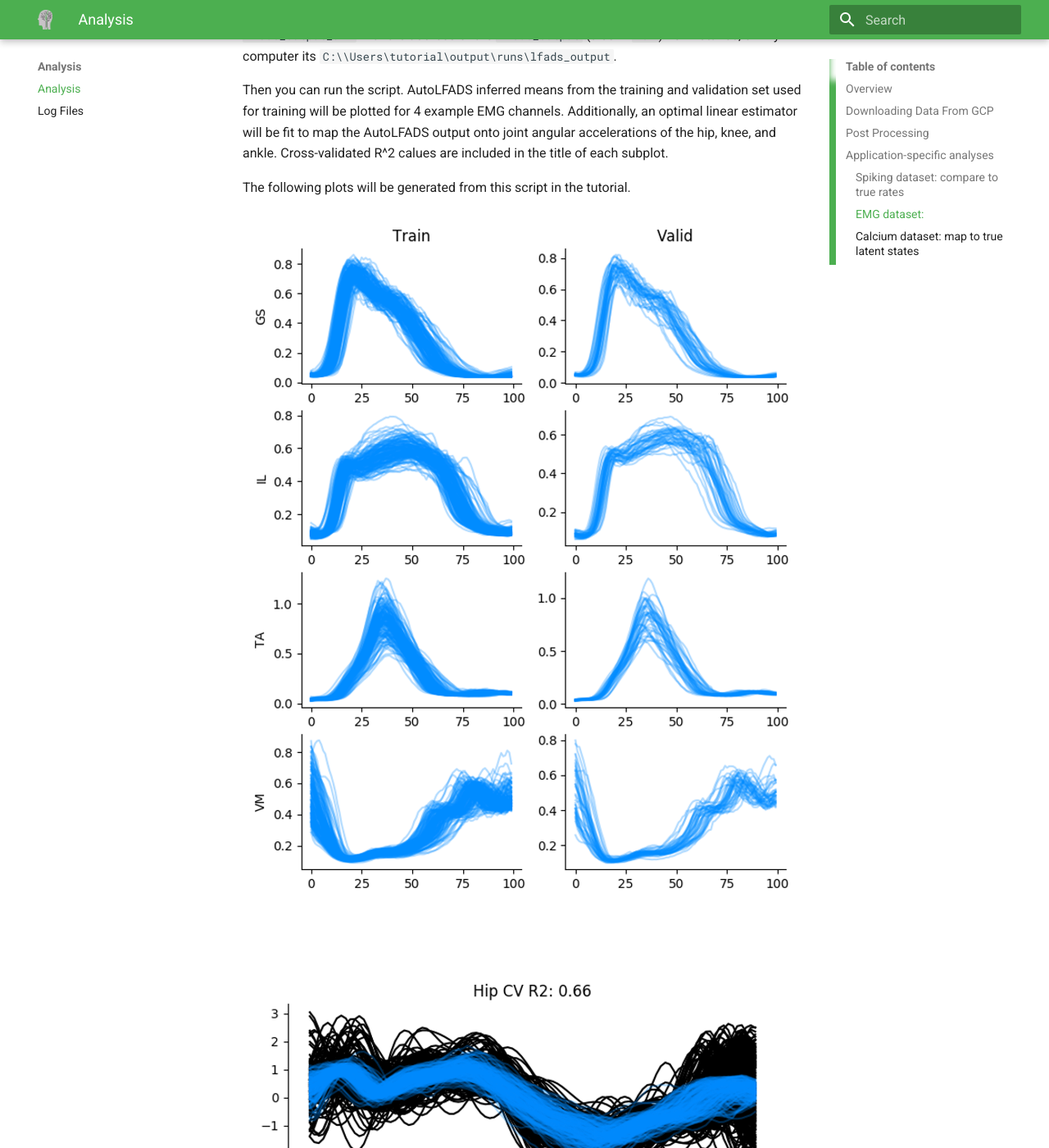
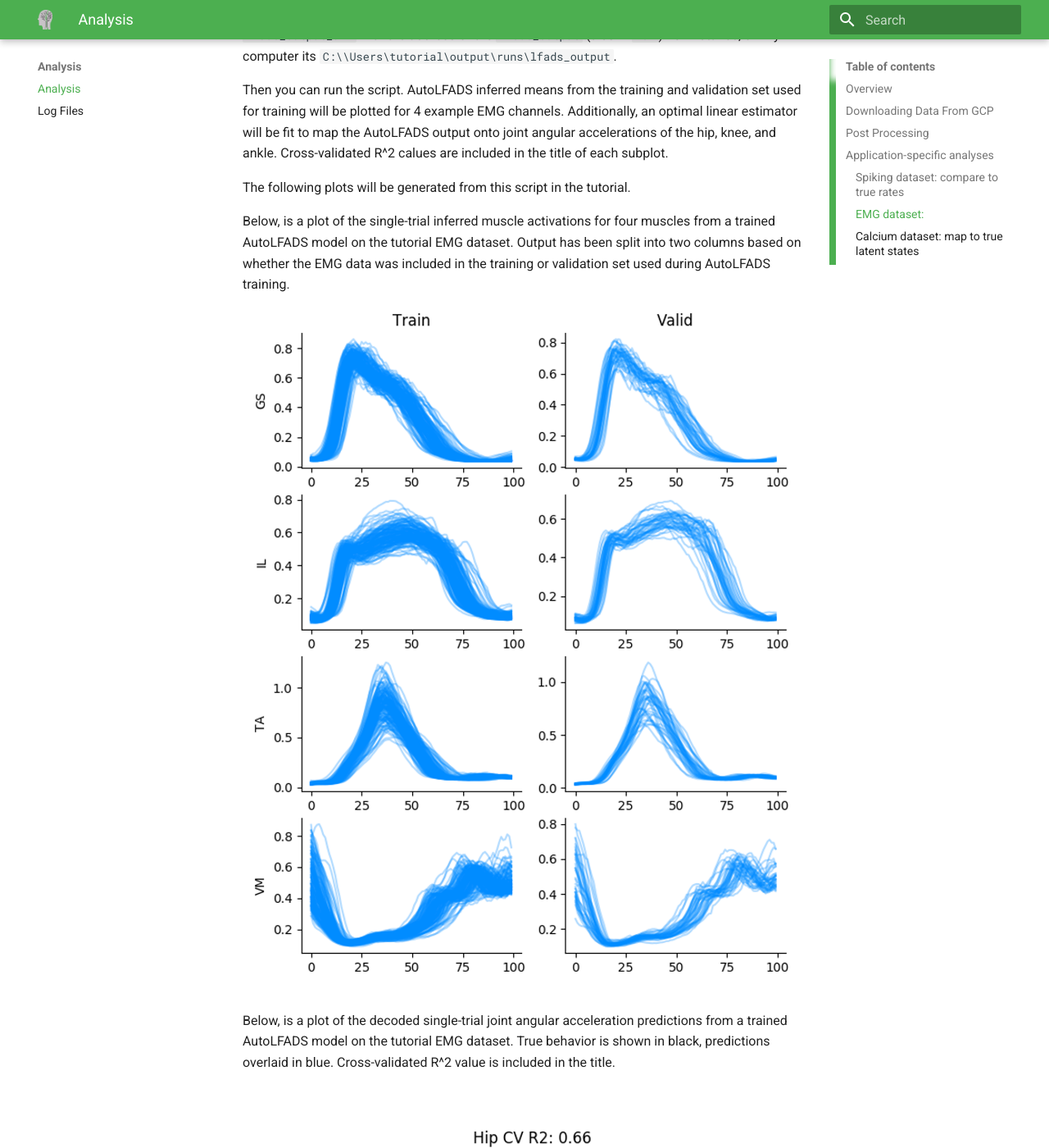
Before and after one commit to snel-repo/autolfads, an MkDocs documentation site: the page built from docs/analysis.md, in a window 1280 px wide and 1400 px high, scrolled down 5153 px. Shown: the whole window at 82% size. Built offline with MkDocs 1.6.1 and Material for MkDocs 9.7.7, drawn with Linux system fonts in a browser that asks for light colours; old or Windows-style settings are respelled for this version of MkDocs.

Commit message:
add text descriptions of EMG images in analysis

```diff
--- a/docs/analysis.md
+++ b/docs/analysis.md
@@ -68,8 +68,10 @@ Then you can run the script. AutoLFADS inferred means from the training and vali
 
 The following plots will be generated from this script in the tutorial.
 
-![img](img/autolfads_emg_output.png)
+Below, is a plot of the single-trial inferred muscle activations for four muscles from a trained AutoLFADS model on the tutorial EMG dataset. Output has been split into two columns based on whether the EMG data was included in the training or validation set used during AutoLFADS training.
+![d](img/autolfads_emg_output.png)
 
+Below, is a plot of the decoded single-trial joint angular acceleration predictions from a trained AutoLFADS model on the tutorial EMG dataset. True behavior is shown in black, predictions overlaid in blue. Cross-validated R^2 value is included in the title.
 ![img](img/autolfads_emg_jointacc_predictions.png)
 
 ###Calcium dataset: map to true latent states
```
